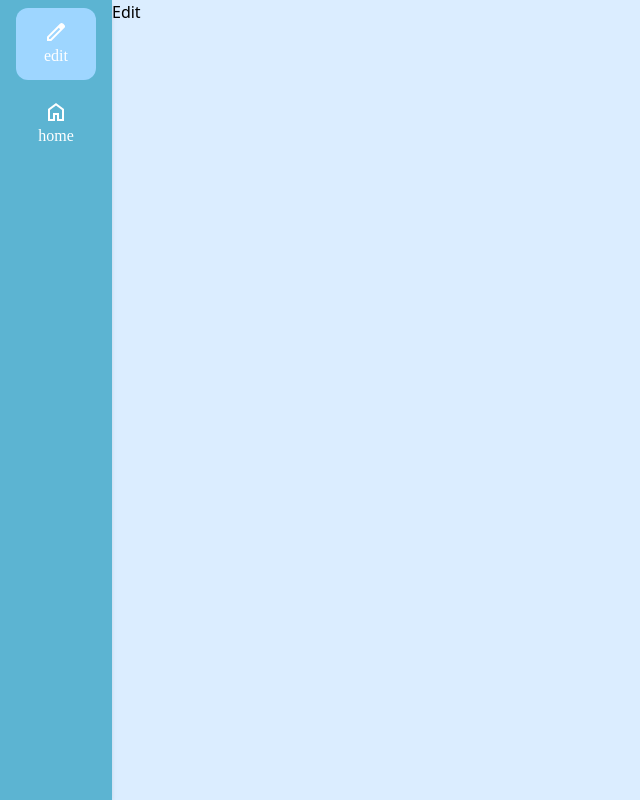
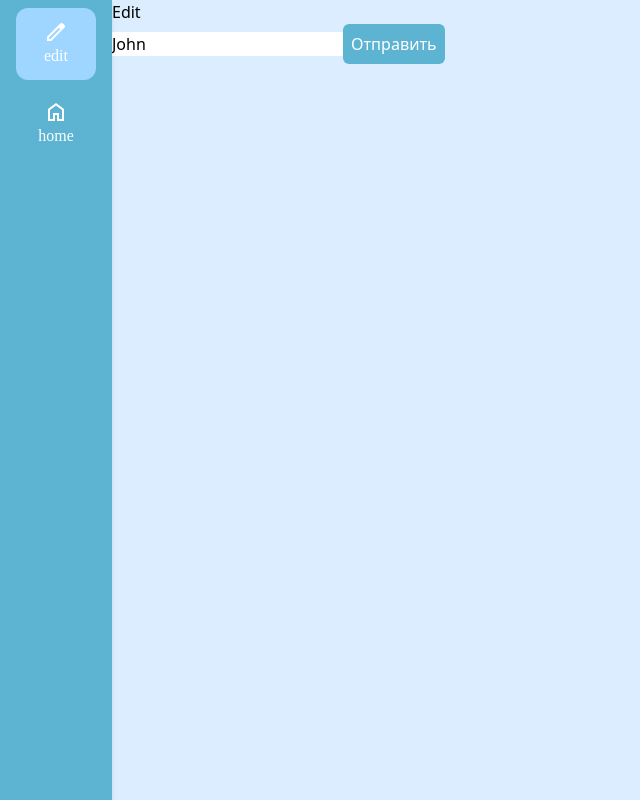
Before and after one commit to NceSova/resume-builder, a React (Vite) app: page / in a window 1280 px wide. Both pictures are taken after a click on the button "edit". Shown: the whole page, without its empty margins (0-640 px from the left). Built offline with nearby package versions, Linux system fonts and the light colour scheme.

Commit message:
feat: add custom button

```diff
--- a/src/App.tsx
+++ b/src/App.tsx
@@ -70,7 +70,7 @@ function App() {
       app = <HomeTab resume={resume} />;
       break;
     case 'edit':
-      app = <EditTab />;
+      app = <EditTab resume={resume} setResume={setResume} />;
       break;
   }
 
--- /dev/null
+++ b/src/components/Button.tsx
@@ -0,0 +1,19 @@
+import {ReactElement} from 'react';
+
+export function Button({
+  className,
+  children,
+  onClick,
+}: {
+  className: string;
+  children: string;
+  onClick: Function;
+}) {
+  return (
+    <button
+      className={'bg-primary rounded-md p-2 text-white' + className}
+      onClick={(e) => onClick(e)}>
+      {children}
+    </button>
+  );
+}
--- a/src/components/EditTab.tsx
+++ b/src/components/EditTab.tsx
@@ -1,3 +1,17 @@
-export function EditTab() {
-  return <h1>Edit</h1>;
+import {Resume} from '../Resume';
+import {HeaderEdit} from './HeaderEdit';
+
+export function EditTab({
+  resume,
+  setResume,
+}: {
+  resume: Resume;
+  setResume: Function;
+}) {
+  return (
+    <div className="">
+      <h1>Edit</h1>
+      <HeaderEdit resume={resume} setResume={setResume} />
+    </div>
+  );
 }
--- /dev/null
+++ b/src/components/HeaderEdit.tsx
@@ -0,0 +1,38 @@
+import {ChangeEvent, useState} from 'react';
+import {Info, Resume} from '../Resume';
+import {Button} from './Button';
+
+export function HeaderEdit({
+  resume,
+  setResume,
+}: {
+  resume: Resume;
+  setResume: Function;
+}) {
+  const [info, setInfo] = useState(resume.info);
+  function setNewResume() {
+    const newResume = {...resume, info: info} as Resume;
+    setResume(newResume);
+  }
+  function setNewInfo(e: ChangeEvent) {
+    const newInfo = {
+      ...info,
+      name: (e.target as HTMLInputElement).value,
+    } as Info;
+    setInfo(newInfo);
+  }
+  return (
+    <div className="">
+      <input
+        type="text"
+        className=""
+        placeholder="Имя"
+        value={info.name}
+        onChange={(e) => setNewInfo(e)}
+      />
+      <Button className="" onClick={setNewResume}>
+        Отправить
+      </Button>
+    </div>
+  );
+}
```
Also changed, not shown: src/components/Input.tsx (added, +10 -0 lines), src/components/LearnEdit.tsx (added), src/components/WorkEdit.tsx (added).
